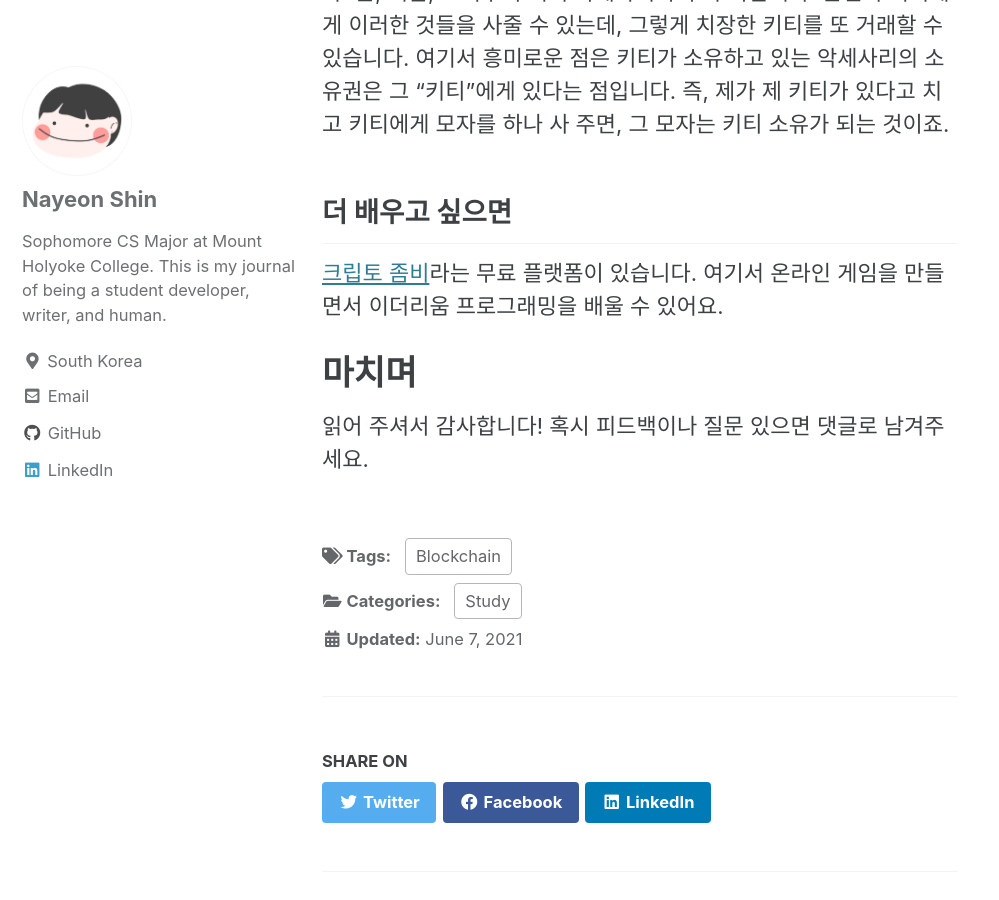
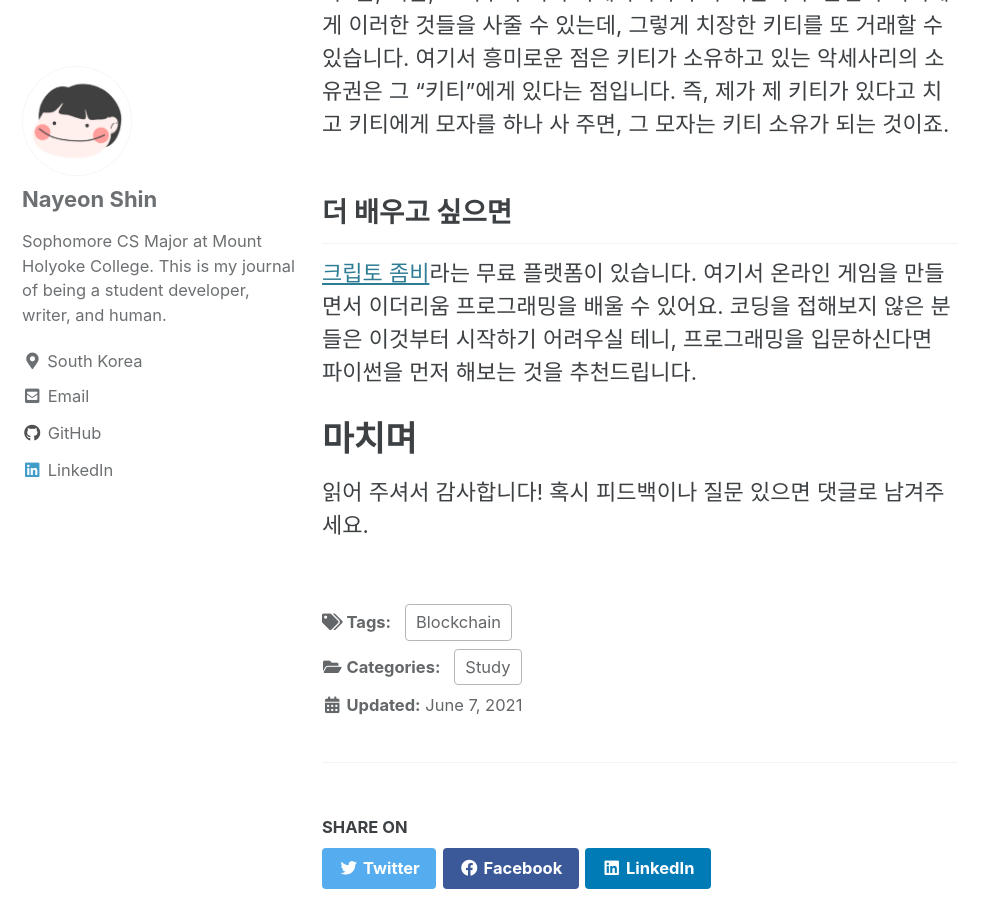
Before and after one commit to nayeonshin/nayeonshin.github.io, a Jekyll site: the page built from _posts/2021-06-07-kr_what-is-nft.md, in a window 1280 px wide and 900 px high, scrolled down 4253 px. Shown: the whole window, without its empty margins (0-999 px from the left). Built offline with Jekyll 4.4.1, drawn with Linux system fonts in a browser that asks for light colours; cached includes are drawn as plain includes; comment, search, counter and statistics services are not loaded.

Commit message:
Update 2021-06-07-kr_what-is-nft.md

```diff
--- a/_posts/2021-06-07-kr_what-is-nft.md
+++ b/_posts/2021-06-07-kr_what-is-nft.md
@@ -79,7 +79,7 @@
 
 ## 더 배우고 싶으면
 
-[크립토 좀비](https://cryptozombies.io/)라는 무료 플랫폼이 있습니다. 여기서 온라인 게임을 만들면서 이더리움 프로그래밍을 배울 수 있어요.
+[크립토 좀비](https://cryptozombies.io/)라는 무료 플랫폼이 있습니다. 여기서 온라인 게임을 만들면서 이더리움 프로그래밍을 배울 수 있어요. 코딩을 접해보지 않은 분들은 이것부터 시작하기 어려우실 테니, 프로그래밍을 입문하신다면 파이썬을 먼저 해보는 것을 추천드립니다.
 
 # 마치며
 
```
